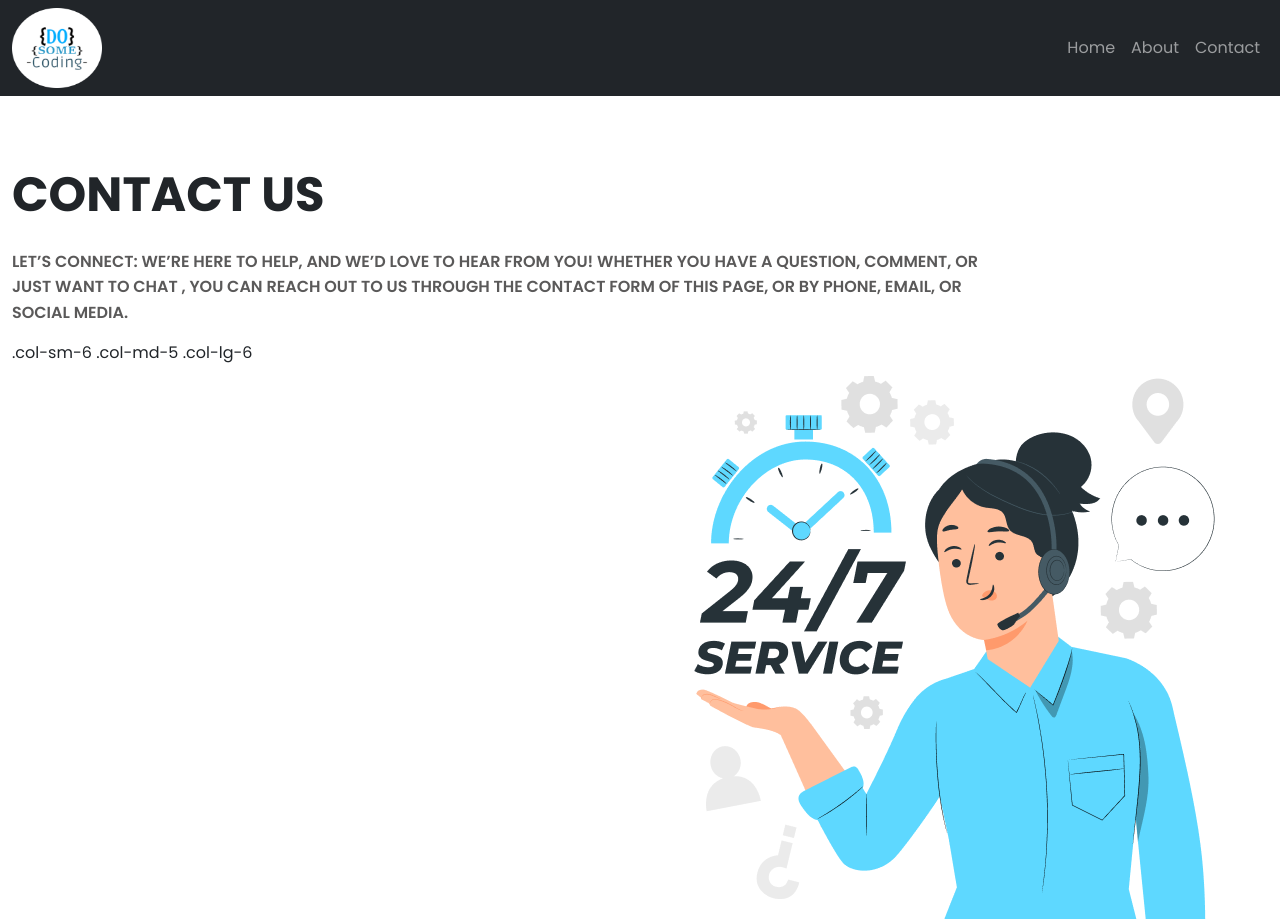
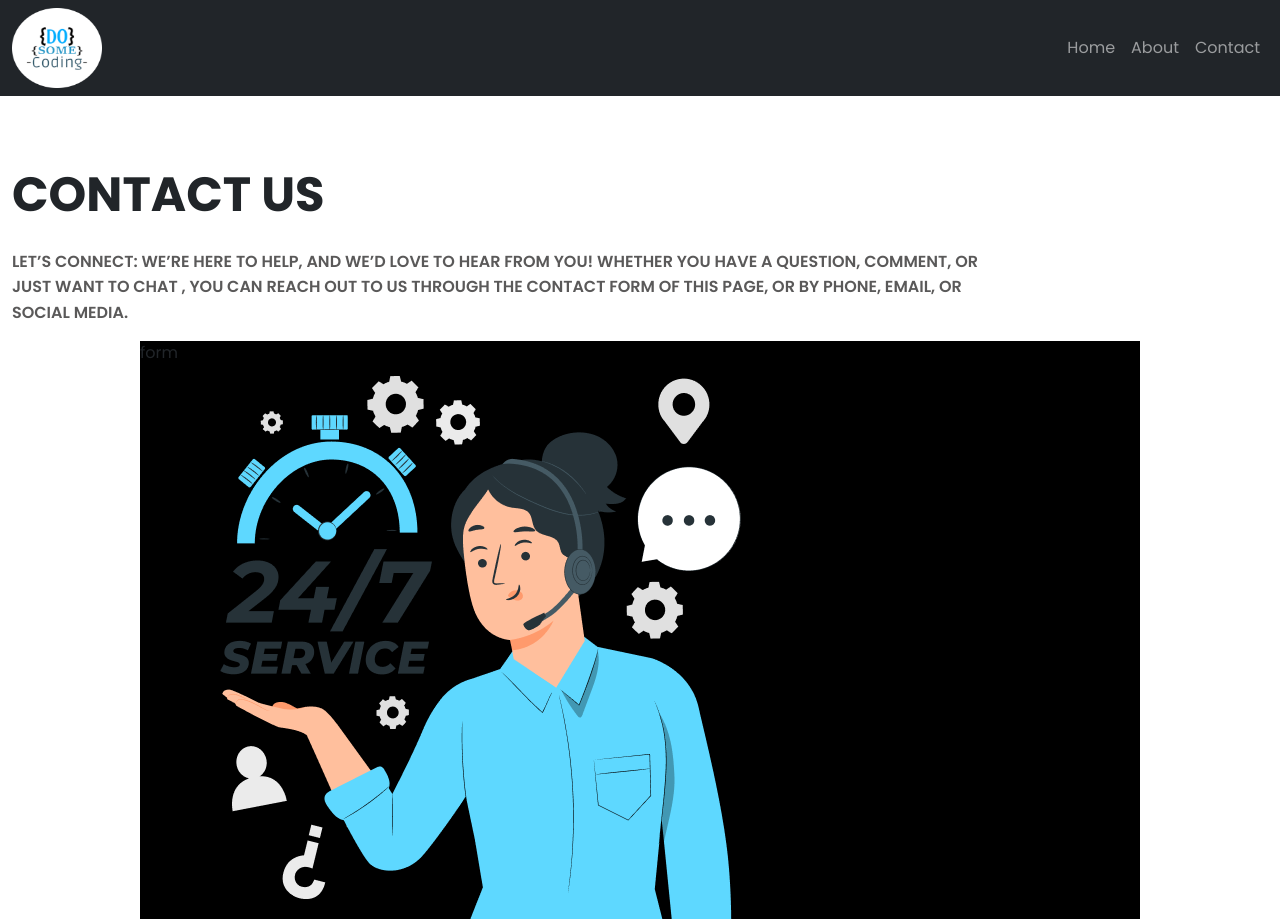
Before and after one commit to rrabia133-sketch/Contact-Us-Design, a React (Vite) app in the folder Contact-Page/: page / in a window 1280 px wide. Built offline with nearby package versions, Linux system fonts and the light colour scheme.

Commit message:
changing

```diff
--- a/Contact-Page/package.json
+++ b/Contact-Page/package.json
@@ -13,7 +13,8 @@
     "bootstrap": "^5.3.8",
     "react": "^19.1.1",
     "react-bootstrap": "^2.10.10",
-    "react-dom": "^19.1.1"
+    "react-dom": "^19.1.1",
+    "react-icons": "^5.5.0"
   },
   "devDependencies": {
     "@eslint/js": "^9.33.0",
--- a/Contact-Page/src/component/ContactForm.jsx
+++ b/Contact-Page/src/component/ContactForm.jsx
@@ -1,18 +1,15 @@
 import React from "react";
 import img from "../images/contact.png";
+import styles from "./Navigation/Navigation.module.css";
 export default function ContactForm() {
   return (
     <div>
-      <div className="container ">
-        <div className="row">
-          <div className="col-sm-6 col-md-5 col-lg-6">
-            .col-sm-6 .col-md-5 .col-lg-6
-          </div>
-          <div className="col-sm-6 col-md-5 offset-md-2 col-lg-6 offset-lg-0">
-            <img src={img} alt="img"></img>
-          </div>
+      <session className={styles.conatiner_Form}>
+        <div className={styles.contatc_form}>form</div>
+        <div className={styles.contact_image}>
+          <img src={img} alt="img"></img>
         </div>
-      </div>
+      </session>
     </div>
   );
 }
--- a/Contact-Page/src/component/Navigation/Navigation.module.css
+++ b/Contact-Page/src/component/Navigation/Navigation.module.css
@@ -24,3 +24,11 @@
   font-weight: 600;
   max-width: 975px;
 }
+
+/* start conact form styling */
+.conatiner_Form {
+  display: flex;
+  max-width: 1000px;
+  margin: 0% auto;
+  background-color: black;
+}
--- /dev/null
+++ b/Contact-Page/src/component/button/Button.jsx
@@ -0,0 +1,5 @@
+import React from "react";
+
+export default function Button() {
+  return <div></div>;
+}
```
Also changed, not shown: Contact-Page/src/component/button/button.module.css (added), 1 other file (tests, documents, lock files or other folders).
